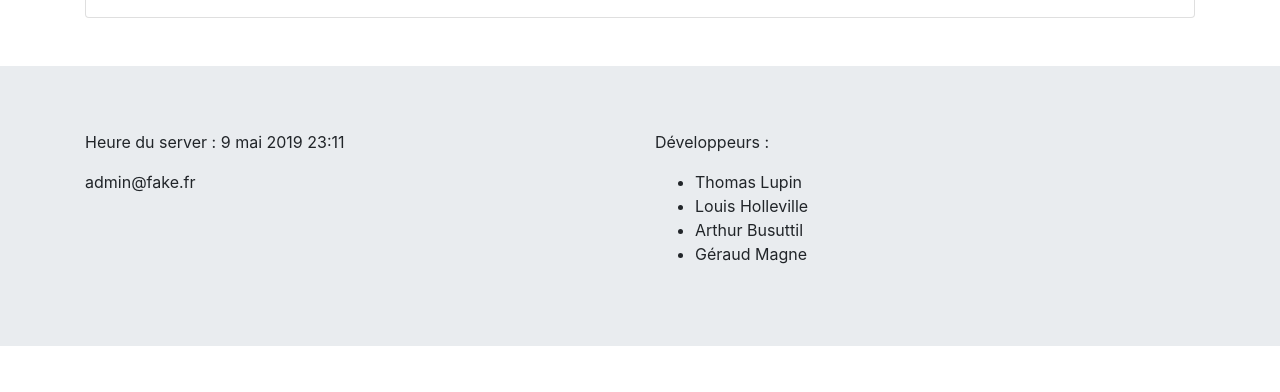
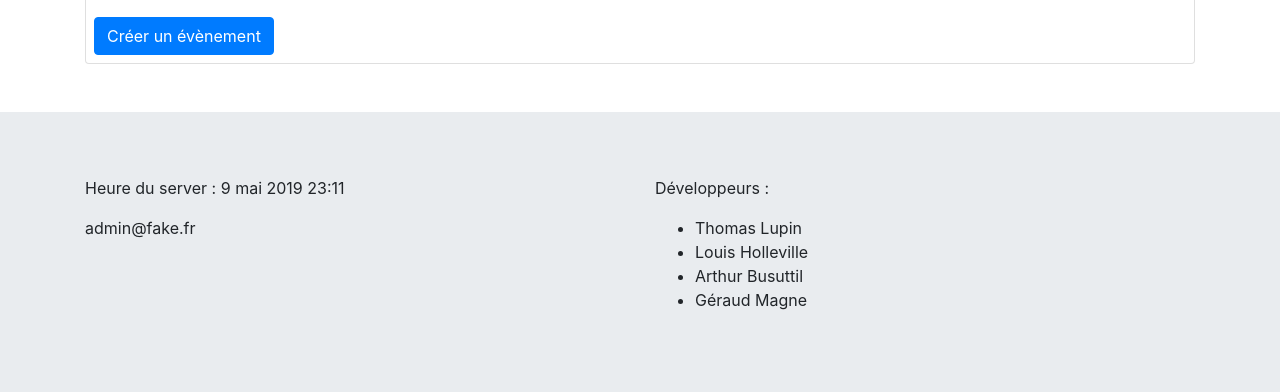
Before and after one commit to bible-white-corp/yakabible, a Django app: page /assos/dashboard/1 in a window 1280 px wide. Shown: the part 509-901 px from the top of the page. Before the commit the page ends 855 px from the top, so only its background shows below. Run offline with Django 3.2, Linux system fonts and the light colour scheme; data comes from the database, SQL or seed files in the repository; some libraries are stand-ins or nearby versions.

Commit message:
[EVENT][ASSO] create a button in asso's dashboard to create an event (redirection)

```diff
--- a/yakabible/billapp/templates/billapp/dashboard_association.html
+++ b/yakabible/billapp/templates/billapp/dashboard_association.html
@@ -70,6 +70,9 @@
                     </table>
                 </div>
             </div>
+            <div class="mb-2">
+                <button class="btn btn-primary" id="create_event">Créer un évènement</button>
+            </div>
         </div>
         <div class="tab-pane fade mx-2" id="listuser" role="tabpanel">
             <table class="table table-condensed">
@@ -135,4 +138,11 @@
 {% endblock content %}
 
 {% block sup_foot %}
+    <script>
+        $(document).ready(function() {
+            $("#create_event").on('click',function(event) {
+                location.href="{% url 'create_event' pk=object.pk%}"
+            });
+        });
+    </script>
 {% endblock sup_foot %}
```
